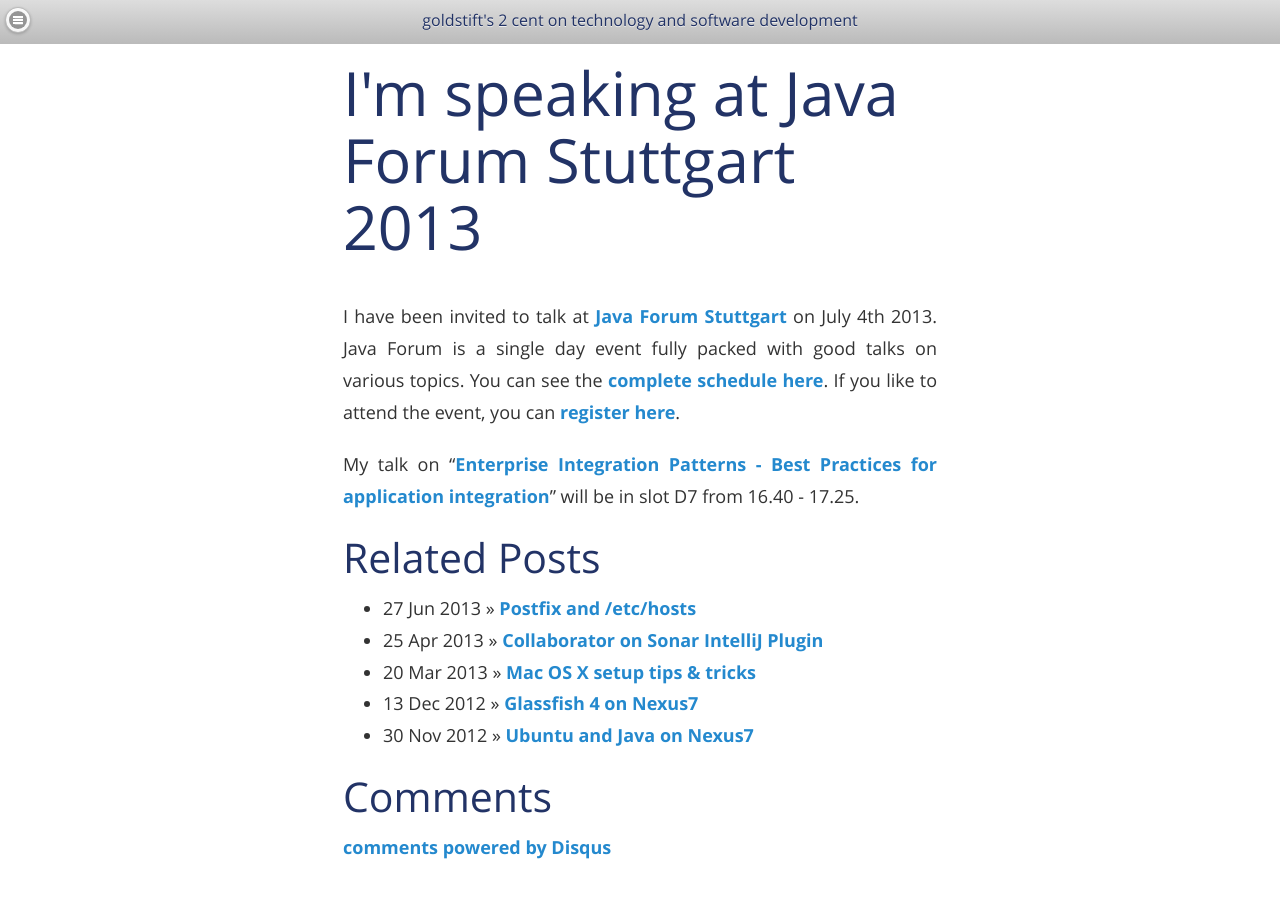
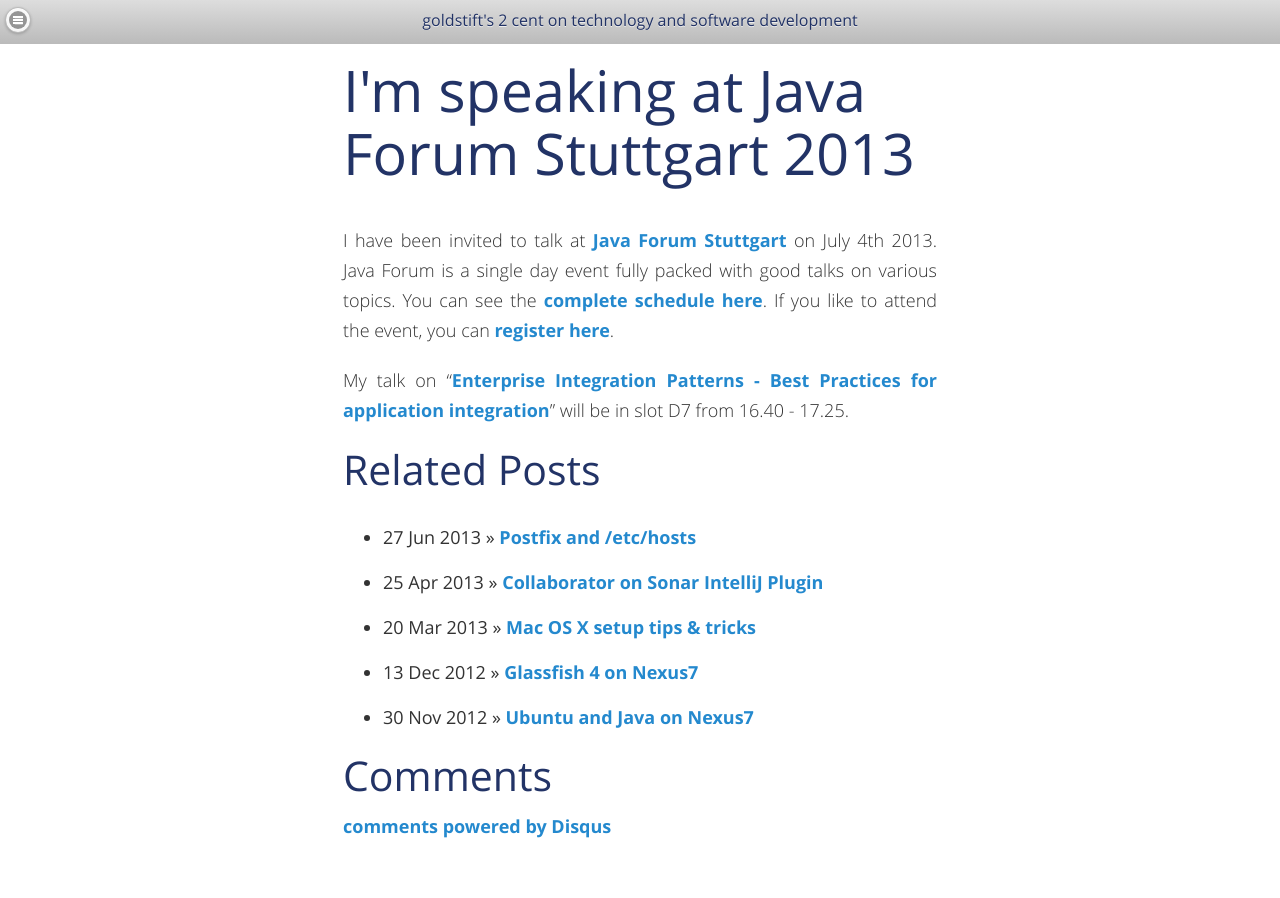
Before and after one commit to aheusingfeld/aheusingfeld.github.io, a Jekyll site: the page built from _posts/2013-04-21-speaking-at-javaforum-stuttgart.md, in a window 1280 px wide and 900 px high. Built offline with Jekyll 4.4.1, drawn with Linux system fonts in a browser that asks for light colours; comment, search, counter and statistics services are not loaded.

Commit message:
optimizations for mobile layout

```diff
--- a/stylesheets/styles.css
+++ b/stylesheets/styles.css
@@ -17,7 +17,7 @@
 
 html {
      font-size: 18px;
-     line-height: 1.77;
+     line-height: 1.67;
 }
 
 body {
@@ -41,7 +41,7 @@
 }
 
 h1 {
-  font-size:3.388em;
+  font-size:3.188em;
   line-height:1.1;
   margin-bottom:0.38em;
 }
@@ -50,6 +50,12 @@
   font-size:2.277em;
   line-height:1.2;
   margin-bottom:0.27em;
+}
+
+h3 {
+    font-size:1.566em;
+    line-height:1.2;
+    margin-bottom:0.27em;
 }
 
 a {
@@ -122,9 +128,10 @@
     margin:0 auto;
     padding-bottom:50px;
 }
+section p { font-weight:300;}
 
 article { padding-top:1em; text-align:justify;}
-section p.issues { padding-top:1em;}
+aside#related li { padding-top:1em; line-height: 1.5;}
 div#post h2 { margin-top:2em; }
 
 strong { color:#222; font-weight:700; }
@@ -171,6 +178,14 @@
     }
 
 }
+@media (max-width:28em){
+    article { text-align:left;}
+}
+@media (max-width:22em){
+    html {
+        font-size: 16px;
+    }
+}
 
 
 
```
